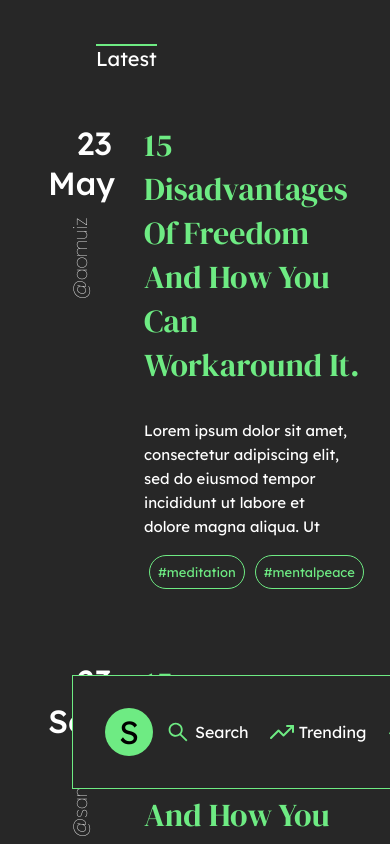
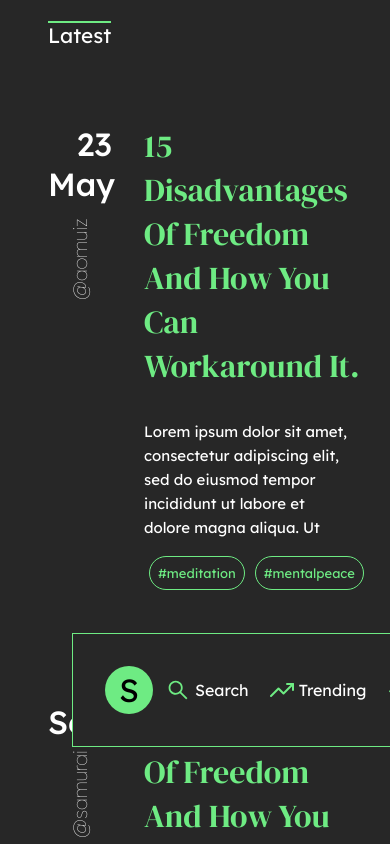
Before and after one commit to AOMuiz/nLog, a Next.js app: page / in a window 390 px wide. Shown: the top 844 px of the page. Built offline with nearby package versions, Linux system fonts and the light colour scheme.

Commit message:
style homepage to be responsive in tablet mode

```diff
--- a/comonents/Nav.js
+++ b/comonents/Nav.js
@@ -19,7 +19,7 @@ const Nav = () => {
           </li>
           <li>
             <AiOutlineTag />
-            <span>Tag</span>
+            <span>Tags</span>
           </li>
         </ul>
       </NavStyles>
--- a/comonents/PostItem.js
+++ b/comonents/PostItem.js
@@ -12,8 +12,8 @@ import {
 const PostItem = () => {
   return (
     <>
+      <SectionNavStyle>Latest</SectionNavStyle>
       <PostStyle>
-        <SectionNavStyle>Latest</SectionNavStyle>
         <section>
           <article>
             <div>
--- a/styles/NavStyle.js
+++ b/styles/NavStyle.js
@@ -11,7 +11,7 @@ export const NavContainer = styled.div`
   @media ${devices.tablet} {
     border: 1px solid var(--primary-color);
     height: fit-content;
-    top: 80vh;
+    top: 75vh;
     bottom: 0;
   }
 `;
--- a/styles/PostItemStyle.js
+++ b/styles/PostItemStyle.js
@@ -15,9 +15,9 @@ export const PostStyle = styled.div`
 
 export const SectionNavStyle = styled.h3`
   margin-left: 3rem;
-  font-size: 20px;
+  font-size: 1.3rem;
   color: var(--default);
-  line-height: 25px;
+  line-height: 1.5rem;
   border-top: 2px solid var(--primary-color);
   font-weight: 400;
   display: inline-block;
```
